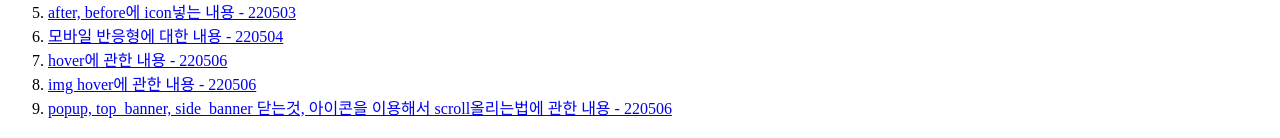
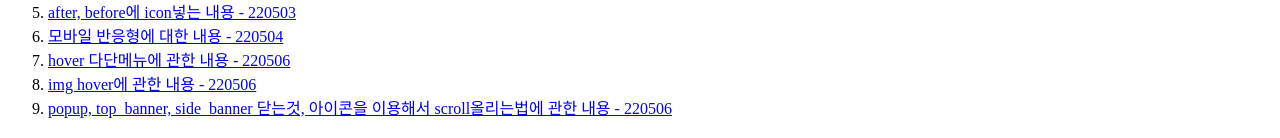
Before and after one commit to myoungjae-Lim/myoungjae-Lim.github.io, a plain HTML site: page 임명재/index.html in a window 1280 px wide. Shown: the part 195-333 px from the top of the page. Drawn offline with Linux system fonts and the light colour scheme.

Commit message:
Add files via upload

```diff
--- a/임명재/index.html
+++ b/임명재/index.html
@@ -32,7 +32,7 @@
             <a href="t06.html" target="_blank"> 모바일 반응형에 대한 내용 - 220504</a>
         </li>
         <li>
-            <a href="t07.html" target="_blank"> hover에 관한 내용 - 220506</a>
+            <a href="t07.html" target="_blank"> hover 다단메뉴에 관한 내용 - 220506</a>
         </li>
         <li>
             <a href="t08.html" target="_blank"> img hover에 관한 내용 - 220506</a>
```
